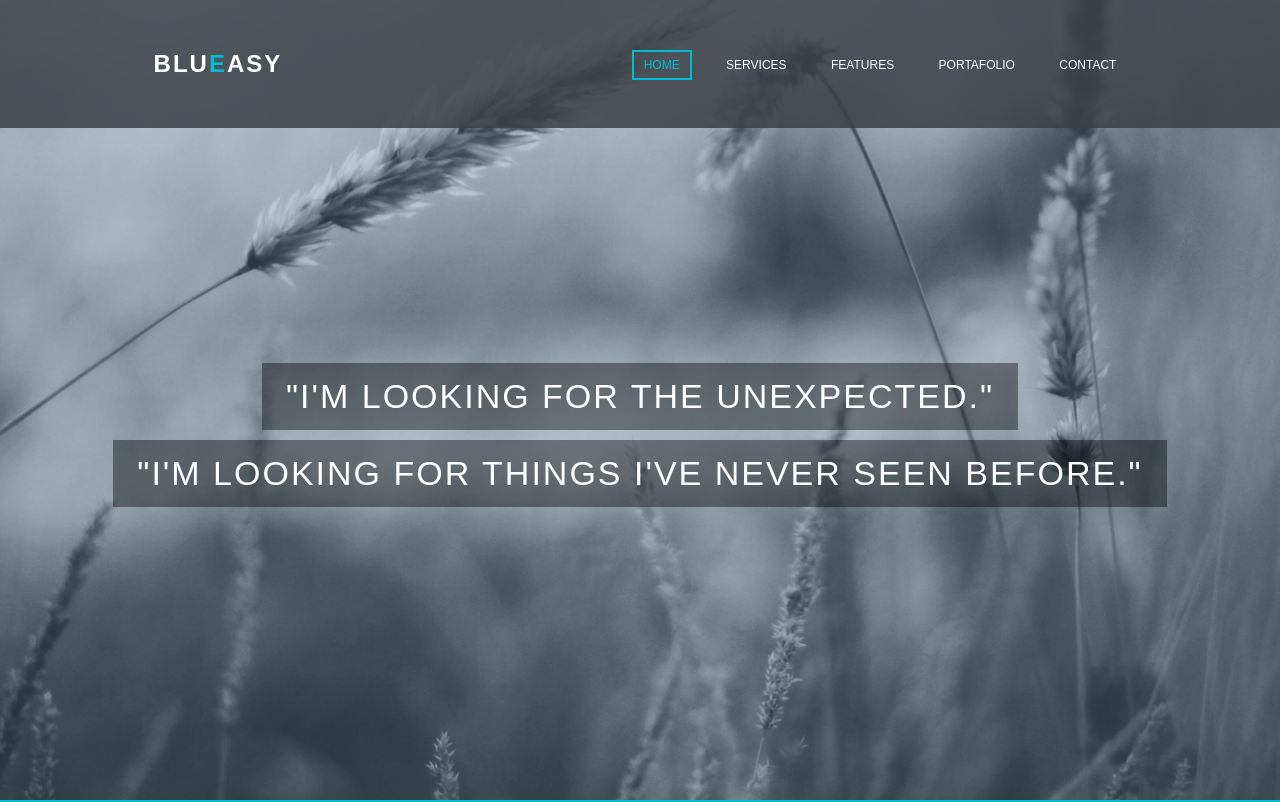
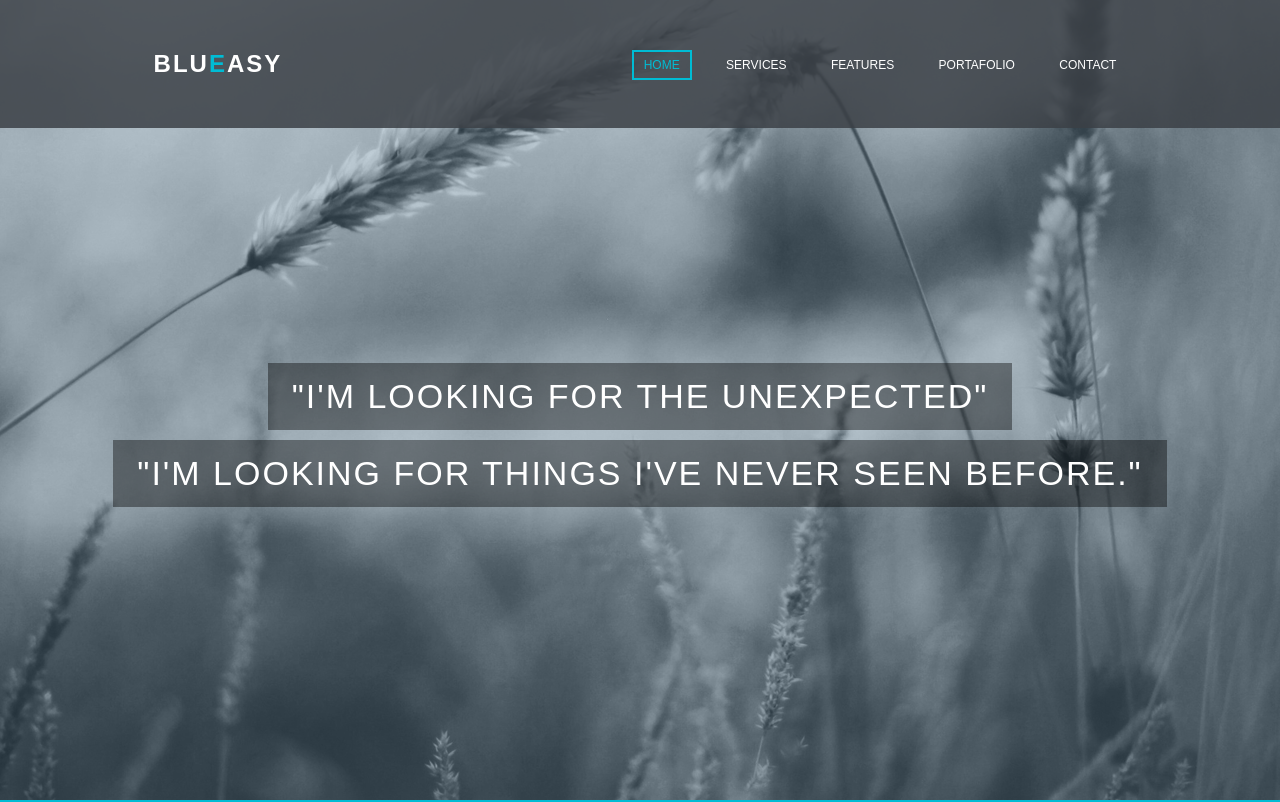
Before and after one commit to krisgallego/Proyecto-Blueasy, a plain HTML site: page index.html in a window 1280 px wide. Shown: the top 802 px of the page. Drawn offline with Linux system fonts and the light colour scheme.

Commit message:
en proceso

```diff
--- a/index.html
+++ b/index.html
@@ -22,7 +22,7 @@
 
     <div class="contenedor">
         <article class="fondo">
-            <h1>"I'M LOOKING FOR THE UNEXPECTED."</h1>
+            <h1>"I'M LOOKING FOR THE UNEXPECTED"</h1>
         </article>
         <article class="fondo">
             <h1>"I'M LOOKING FOR THINGS I'VE NEVER SEEN BEFORE."</h1>
```
